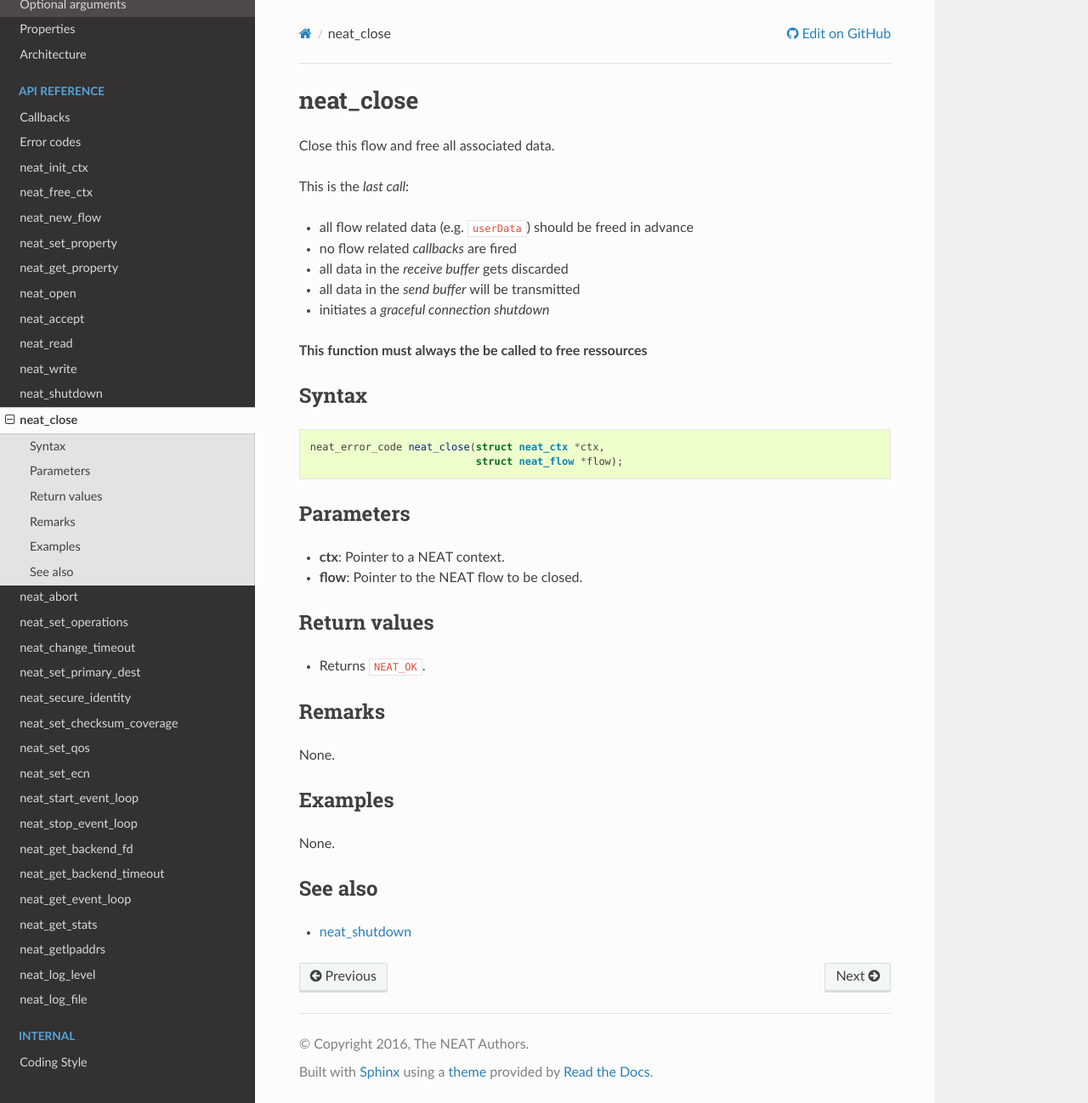
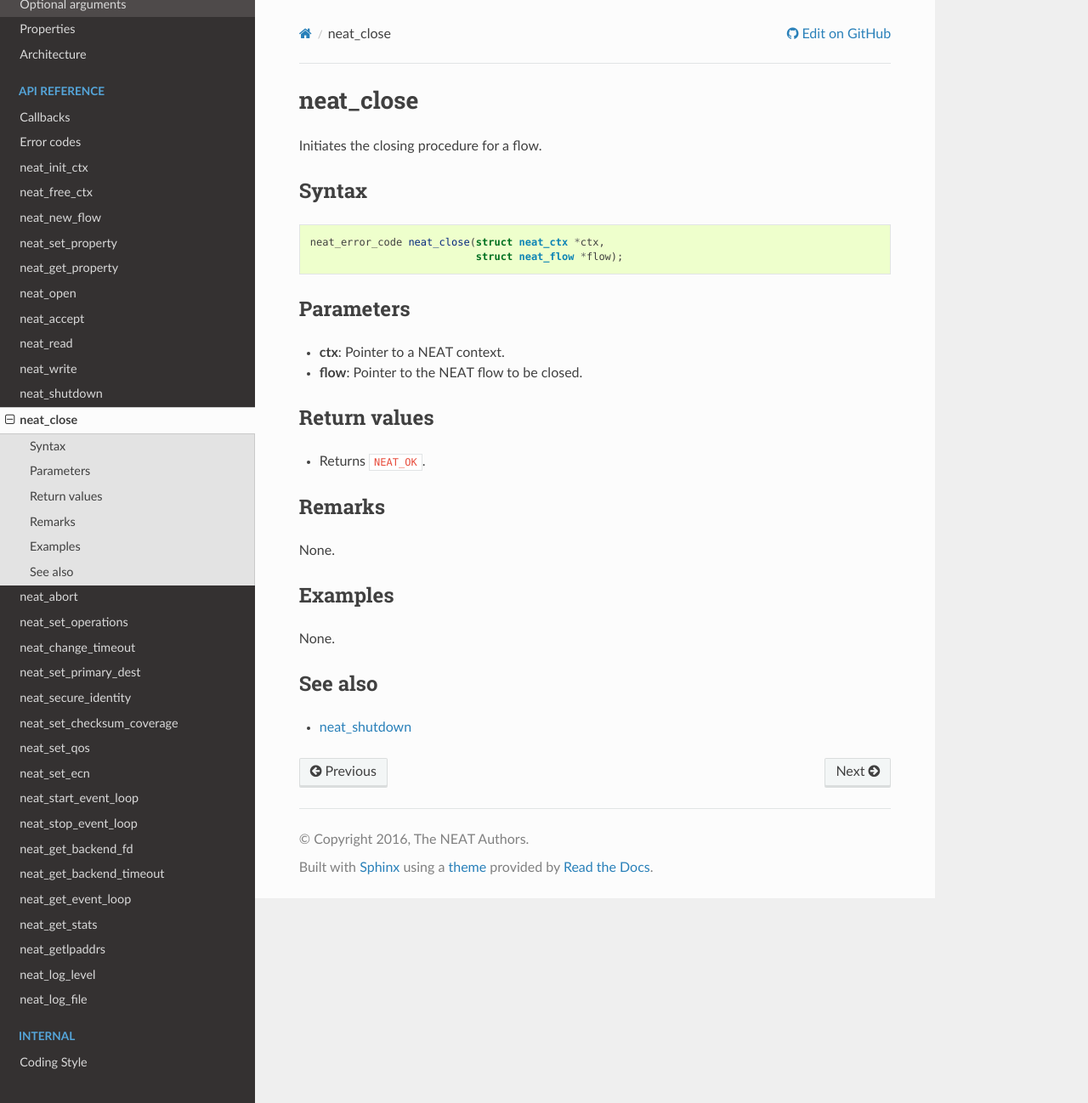
Before and after one commit to NEAT-project/neat, a Sphinx documentation site: the page built from docs/neat_close.md, in a window 1280 px wide and 1298 px high. Shown: the whole window at 85% size. Built offline with Sphinx 7.4.7 and the Read the Docs theme 2.0.0, drawn with Linux system fonts in a browser that asks for light colours.

Commit message:
docs updated

```diff
--- a/docs/neat_close.md
+++ b/docs/neat_close.md
@@ -1,15 +1,6 @@
 # neat_close
+Initiates the closing procedure for a flow.
 
-Close this flow and free all associated data.
-
-This is the *last call*:
-* all flow related data (e.g. `userData`) should be freed in advance
-* no flow related *callbacks* are fired
-* all data in the *receive buffer* gets discarded
-* all data in the *send buffer* will be transmitted
-* initiates a *graceful connection shutdown*
-
-**This function must always the be called to free ressources**
 
 ### Syntax
 
```
